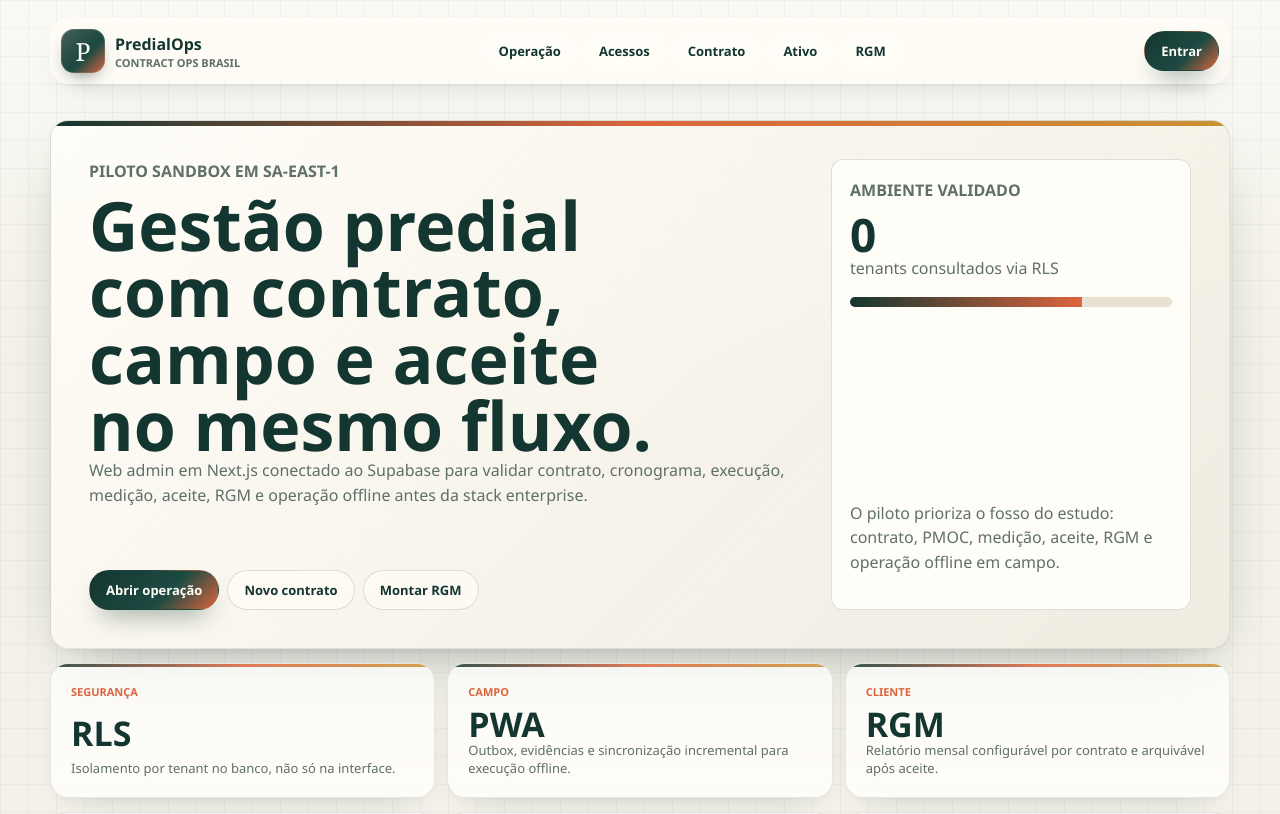
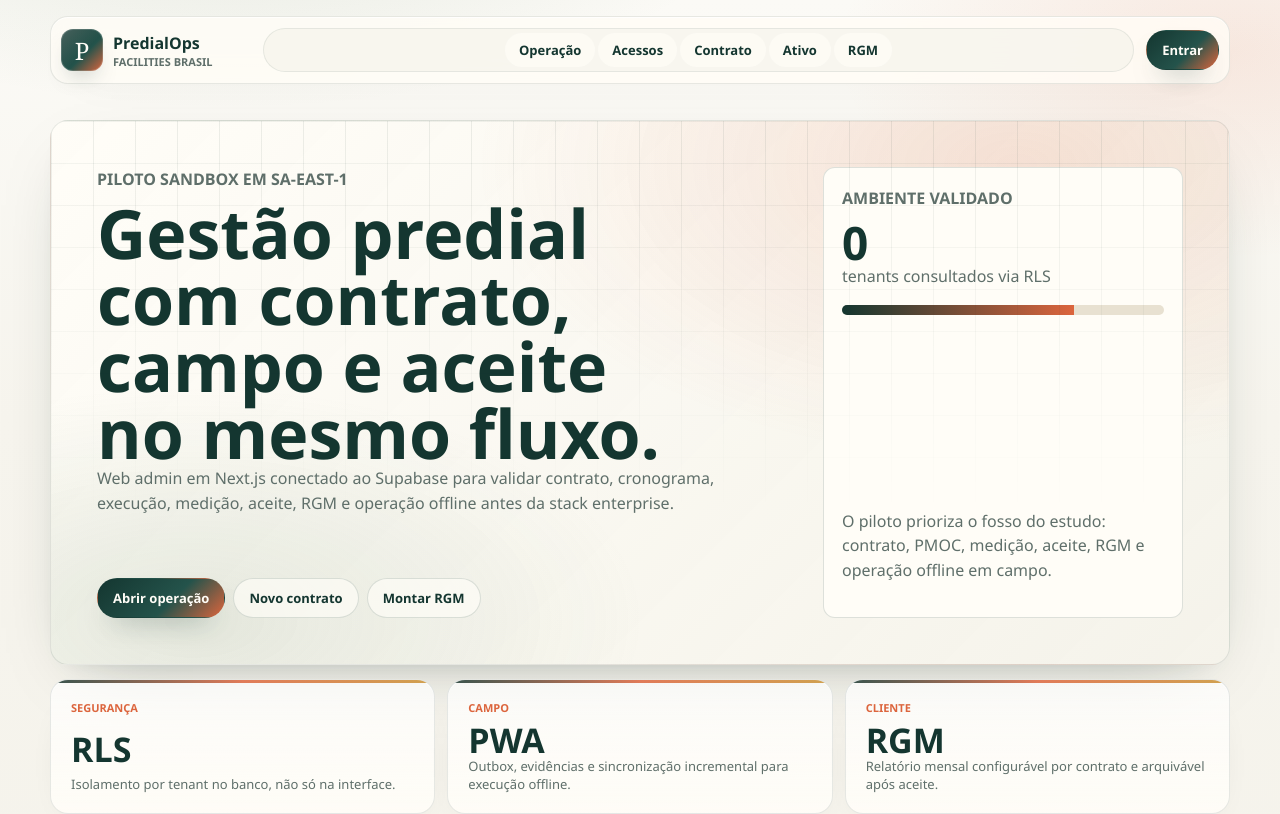
Before and after one commit to fegdasilva2-lgtm/BestSystem, a Next.js app in the folder apps/web/: page / in a window 1280 px wide. Shown: the top 814 px of the page. Built offline with nearby package versions, Linux system fonts and the light colour scheme; no server answers; the database is empty; what @predialops/ds would draw is missing.

Commit message:
style: modernize layout and design system

```diff
--- a/apps/web/src/app/globals.css
+++ b/apps/web/src/app/globals.css
@@ -15,15 +15,29 @@
   --color-ok: #2e7d5b;
   --color-danger: #b84231;
   --color-blueprint: #0d2a27;
+  --surface-canvas: #f7f5ee;
+  --surface-raised: rgba(255, 253, 247, 0.88);
+  --surface-glass: rgba(255, 255, 255, 0.72);
+  --surface-subtle: rgba(244, 242, 234, 0.68);
+  --text-strong: #101a17;
+  --text-soft: rgba(21, 32, 29, 0.68);
+  --accent-wash: rgba(220, 101, 61, 0.1);
+  --success-wash: rgba(46, 125, 91, 0.12);
+  --warning-wash: rgba(201, 146, 50, 0.14);
+  --steel-wash: rgba(88, 116, 130, 0.12);
   --radius-xl: 22px;
   --radius-lg: 18px;
   --radius-md: 12px;
   --radius-sm: 9px;
-  --shadow: 0 24px 60px -28px rgba(15, 40, 35, 0.4), 0 4px 12px -6px rgba(15, 40, 35, 0.12);
-  --shadow-soft: 0 12px 32px -20px rgba(15, 40, 35, 0.28), 0 2px 6px -4px rgba(15, 40, 35, 0.08);
-  --shadow-pop: 0 32px 70px -24px rgba(15, 40, 35, 0.46);
-  --focus-ring: 0 0 0 4px rgba(220, 101, 61, 0.18);
-  --grad-brand: linear-gradient(135deg, var(--color-forest), #1d4a42 60%, var(--color-clay));
+  --shadow: 0 24px 70px -36px rgba(15, 40, 35, 0.34), 0 10px 26px -22px rgba(15, 40, 35, 0.24);
+  --shadow-soft: 0 16px 44px -32px rgba(15, 40, 35, 0.3), 0 1px 0 rgba(255, 255, 255, 0.72) inset;
+  --shadow-pop: 0 38px 90px -34px rgba(15, 40, 35, 0.56), 0 12px 36px -30px rgba(15, 40, 35, 0.52);
+  --focus-ring: 0 0 0 4px rgba(220, 101, 61, 0.18), 0 0 0 1px var(--color-clay);
+  --grad-brand: linear-gradient(135deg, var(--color-forest), #24534b 58%, var(--color-clay));
+  --grad-panel: linear-gradient(180deg, rgba(255, 255, 255, 0.86), rgba(255, 253, 247, 0.94));
+  --grad-hero: radial-gradient(100% 120% at 82% 8%, rgba(220, 101, 61, 0.16), transparent 46%),
+    radial-gradient(80% 90% at 12% 92%, rgba(109, 139, 104, 0.16), transparent 48%),
+    linear-gradient(135deg, rgba(255, 253, 247, 0.98), rgba(244, 242, 234, 0.92));
   color-scheme: light;
   font-family: Aptos, Bahnschrift, "Segoe UI", sans-serif;
   -webkit-font-smoothing: antialiased;
@@ -36,17 +50,16 @@
 
 html {
   min-width: 320px;
-  background: var(--color-paper);
+  background: var(--surface-canvas);
 }
 
 body {
   margin: 0;
   color: var(--color-ink);
   background:
-    linear-gradient(90deg, rgba(20, 54, 48, 0.048) 1px, transparent 1px),
-    linear-gradient(rgba(20, 54, 48, 0.038) 1px, transparent 1px),
-    linear-gradient(180deg, #faf9f4 0, var(--color-paper) 360px);
-  background-size: 28px 28px, 28px 28px, auto;
+    radial-gradient(900px 420px at 18% -12%, rgba(109, 139, 104, 0.18), transparent 62%),
+    radial-gradient(680px 360px at 96% 4%, rgba(220, 101, 61, 0.12), transparent 58%),
+    linear-gradient(180deg, #fbfaf6 0, var(--surface-canvas) 420px, var(--color-paper) 100%);
 }
 
 a {
@@ -95,13 +108,13 @@ strong {
 
 .app-chrome {
   min-height: 100vh;
-  padding: 18px;
+  padding: 16px;
 }
 
 .page-shell {
   width: min(1180px, calc(100vw - 32px));
   margin: 0 auto;
-  padding: 18px 0 48px;
+  padding: 20px 0 56px;
 }
 
 .page-shell.narrow {
@@ -110,23 +123,23 @@ strong {
 
 .top-rail {
   position: sticky;
-  top: 12px;
+  top: 14px;
   z-index: 20;
   width: min(1180px, calc(100vw - 32px));
-  min-height: 66px;
-  margin: 0 auto 18px;
-  padding: 9px 10px;
+  min-height: 68px;
+  margin: 0 auto 16px;
+  padding: 10px;
   display: grid;
-  grid-template-columns: auto minmax(0, 1fr) auto;
+  grid-template-columns: minmax(190px, auto) minmax(0, 1fr) auto;
   align-items: center;
-  gap: 10px;
+  gap: 12px;
   color: var(--color-forest);
-  border: 1px solid rgba(255, 255, 255, 0.6);
+  border: 1px solid rgba(20, 54, 48, 0.1);
   border-radius: var(--radius-lg);
-  background: rgba(255, 253, 247, 0.78);
+  background: rgba(255, 253, 247, 0.82);
   box-shadow: var(--shadow-soft);
-  -webkit-backdrop-filter: saturate(140%) blur(18px);
-  backdrop-filter: saturate(140%) blur(18px);
+  -webkit-backdrop-filter: saturate(160%) blur(22px);
+  backdrop-filter: saturate(160%) blur(22px);
 }
 
 .brand-lockup {
@@ -138,18 +151,18 @@ strong {
 }
 
 .brand-mark {
-  width: 44px;
-  height: 44px;
+  width: 42px;
+  height: 42px;
   display: grid;
   place-items: center;
-  border-radius: 13px;
+  border-radius: 12px;
   color: #fffdf7;
   background:
     linear-gradient(135deg, rgba(255, 255, 255, 0.22), transparent 55%),
     var(--grad-brand);
-  box-shadow: 0 8px 18px -8px rgba(15, 40, 35, 0.6), inset 0 0 0 1px rgba(255, 255, 255, 0.12);
+  box-shadow: 0 12px 24px -14px rgba(15, 40, 35, 0.72), inset 0 0 0 1px rgba(255, 255, 255, 0.16);
   font-family: Georgia, serif;
-  font-size: 25px;
+  font-size: 24px;
 }
 
 .brand-text,
@@ -173,9 +186,13 @@ strong {
   display: flex;
   justify-content: center;
   align-items: center;
-  gap: 4px;
+  gap: 3px;
   min-width: 0;
   overflow-x: auto;
+  padding: 4px;
+  border: 1px solid rgba(20, 54, 48, 0.08);
+  border-radius: 999px;
+  background: rgba(244, 242, 234, 0.62);
 }
 
 .user-rail {
@@ -188,25 +205,53 @@ strong {
 
 .user-pill {
   min-height: 44px;
-  display: grid;
-  align-content: center;
-  gap: 1px;
-  border-radius: var(--radius-md);
-  padding: 6px 12px;
+  display: flex;
+  align-items: center;
+  gap: 9px;
+  border-radius: 999px;
+  padding: 6px 12px 6px 8px;
   color: var(--color-forest);
-  background: #f7f3e8;
-  border: 1px solid rgba(20, 54, 48, 0.12);
+  background: rgba(255, 255, 255, 0.66);
+  border: 1px solid rgba(20, 54, 48, 0.1);
   text-decoration: none;
 }
 
-.user-pill span {
+.user-status {
+  width: 30px;
+  height: 30px;
+  display: inline-grid;
+  place-items: center;
+  border-radius: 999px;
+  background: var(--success-wash);
+}
+
+.user-status::after {
+  content: "";
+  width: 8px;
+  height: 8px;
+  border-radius: 999px;
+  background: var(--color-ok);
+  box-shadow: 0 0 0 4px rgba(46, 125, 91, 0.13);
+}
+
+.user-pill-copy {
+  min-width: 0;
+  display: grid;
+  gap: 1px;
+}
+
+.user-pill-copy span {
   font-size: 13px;
   font-weight: 900;
 }
 
-.user-pill small {
+.user-pill-copy small {
+  max-width: 190px;
   color: var(--color-muted);
   font-size: 11px;
+  overflow: hidden;
+  text-overflow: ellipsis;
+  white-space: nowrap;
 }
 
 .rail-links a,
@@ -219,7 +264,7 @@ strong {
   justify-content: center;
   gap: 8px;
   border-radius: 999px;
-  padding: 0 16px;
+  padding: 0 15px;
   border: 1px solid rgba(20, 54, 48, 0.14);
   text-decoration: none;
   font-size: 13px;
@@ -245,6 +290,8 @@ strong {
 .rail-links a {
   border-color: transparent;
   background: transparent;
+  min-height: 34px;
+  padding: 0 13px;
 }
 
 .rail-links a[aria-current="page"] {
@@ -258,7 +305,7 @@ strong {
   color: #fffdf7;
   background: var(--grad-brand);
   border-color: transparent;
-  box-shadow: 0 14px 26px -12px rgba(20, 54, 48, 0.55);
+  box-shadow: 0 14px 28px -16px rgba(20, 54, 48, 0.62);
 }
 
 .primary-button:hover,
@@ -277,13 +324,13 @@ strong {
 .button-link,
 .rail-links a {
   color: var(--color-forest);
-  background: rgba(255, 253, 247, 0.72);
+  background: rgba(255, 253, 247, 0.66);
 }
 
 .rail-links a:hover,
 .ghost-button:hover,
 .button-link:hover {
-  border-color: rgba(20, 54, 48, 0.3);
+  border-color: rgba(20, 54, 48, 0.2);
   background: #ffffff;
   box-shadow: var(--shadow-soft);
 }
@@ -292,20 +339,18 @@ strong {
 .page-header {
   position: relative;
   overflow: hidden;
-  border: 1px solid rgba(20, 54, 48, 0.12);
+  border: 1px solid rgba(20, 54, 48, 0.1);
   border-radius: var(--radius-lg);
-  background:
-    linear-gradient(135deg, rgba(255, 253, 247, 0.95), rgba(239, 235, 224, 0.92)),
-    repeating-linear-gradient(135deg, rgba(20, 54, 48, 0.06) 0 1px, transparent 1px 16px);
+  background: var(--grad-hero);
   box-shadow: var(--shadow);
 }
 
 .dashboard-hero {
-  min-height: 300px;
+  min-height: 320px;
   display: grid;
-  grid-template-columns: minmax(0, 1fr) 360px;
-  gap: 18px;
-  padding: clamp(22px, 4vw, 38px);
+  grid-template-columns: minmax(0, 1fr) minmax(300px, 360px);
+  gap: clamp(18px, 4vw, 34px);
+  padding: clamp(24px, 5vw, 46px);
   align-items: stretch;
 }
 
@@ -313,9 +358,13 @@ strong {
 .page-header::before {
   content: "";
   position: absolute;
-  inset: 0 0 auto 0;
-  height: 5px;
-  background: linear-gradient(90deg, var(--color-forest), var(--color-clay), var(--color-amber));
+  inset: 0;
+  background:
+    linear-gradient(90deg, rgba(20, 54, 48, 0.08) 1px, transparent 1px),
+    linear-gradient(rgba(20, 54, 48, 0.06) 1px, transparent 1px);
+  background-size: 42px 42px;
+  mask-image: linear-gradient(180deg, black, transparent 72%);
+  pointer-events: none;
 }
 
 .hero-copy {
--- a/apps/web/src/app/layout.tsx
+++ b/apps/web/src/app/layout.tsx
@@ -26,22 +26,25 @@ export default async function RootLayout({ children }: { children: React.ReactNo
               <span className="brand-mark" aria-hidden="true">P</span>
               <span className="brand-text">
                 <strong>PredialOps</strong>
-                <span>Contract Ops Brasil</span>
+                <span>Facilities Brasil</span>
               </span>
             </a>
-            <div className="rail-links">
-              <a href="/admin">Operação</a>
-              <a href="/admin/users">Acessos</a>
-              <a href="/admin/contracts/new">Contrato</a>
-              <a href="/admin/assets/new">Ativo</a>
-              <a href="/admin/rgm">RGM</a>
+            <div className="rail-links" aria-label="Módulos">
+              <a href="/admin"><span>Operação</span></a>
+              <a href="/admin/users"><span>Acessos</span></a>
+              <a href="/admin/contracts/new"><span>Contrato</span></a>
+              <a href="/admin/assets/new"><span>Ativo</span></a>
+              <a href="/admin/rgm"><span>RGM</span></a>
             </div>
             <div className="user-rail">
               {profile?.active && profile.tenant ? (
                 <>
                   <a className="user-pill" href="/admin/users">
-                    <span>{profile.name}</span>
-                    <small>{roleLabels[profile.role]} - {profile.tenant.name}</small>
+                    <span className="user-status" aria-hidden="true" />
+                    <span className="user-pill-copy">
+                      <span>{profile.name}</span>
+                      <small>{roleLabels[profile.role]} - {profile.tenant.name}</small>
+                    </span>
                   </a>
                   <form action={logout}>
                     <button className="ghost-button compact" type="submit">Sair</button>
```
Also changed, not shown: apps/web/src/app/login/page.tsx (+25 -11 lines).
